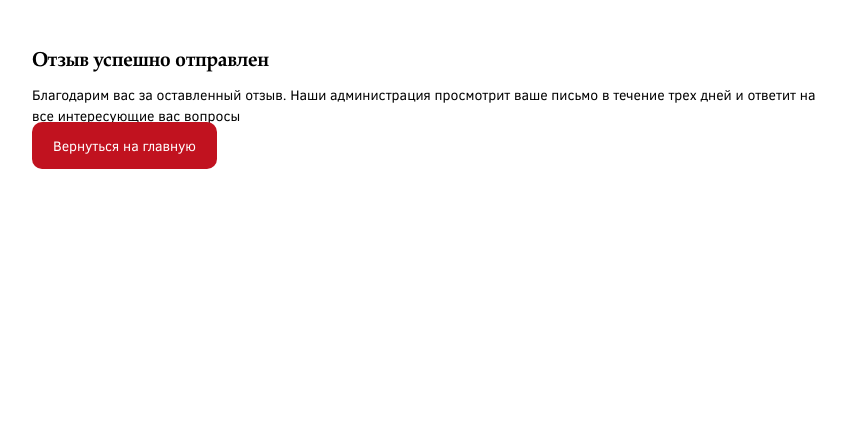
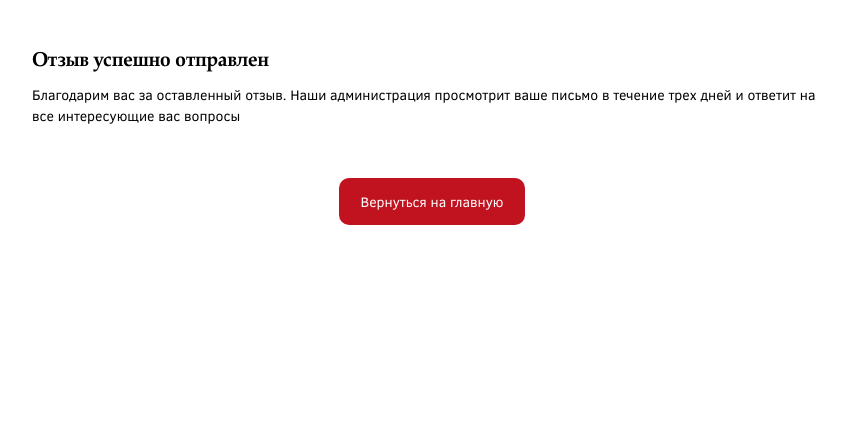
Before and after one commit to SeaReccoon/learn-russian, a Django app: page /feedback/success/ in a window 1280 px wide. Shown: the part 60-484 px from the top of the page, without its empty margins (208-1054 px from the left). Run offline with Django 5.2, Linux system fonts and the light colour scheme; some libraries are stand-ins or nearby versions; some web fonts are replaced.

Commit message:
исправлен стиль кнопки на форме обратной связи

```diff
--- a/main/templates/main/success_feedback.html
+++ b/main/templates/main/success_feedback.html
@@ -11,5 +11,7 @@
         Благодарим вас за оставленный отзыв. Наши администрация просмотрит ваше письмо в течение трех дней и ответит на все интересующие вас вопросы
     </p>
 
-    <a href="{% url 'index' %}" class="main-btn">Вернуться на главную</a>
+    <div class="btns">
+        <a href="{% url 'index' %}" class="main-btn main-btn_center">Вернуться на главную</a>
+    </div>
 {% endblock %}
--- a/static/css/base.css
+++ b/static/css/base.css
@@ -193,3 +193,10 @@ footer {
     border-color: var(--accent-color);
     background-color: var(--accent-color);
 }
+
+/* Разное */
+.btns {
+    display: flex;
+    justify-content: center;
+    padding: 3em;
+}
```
